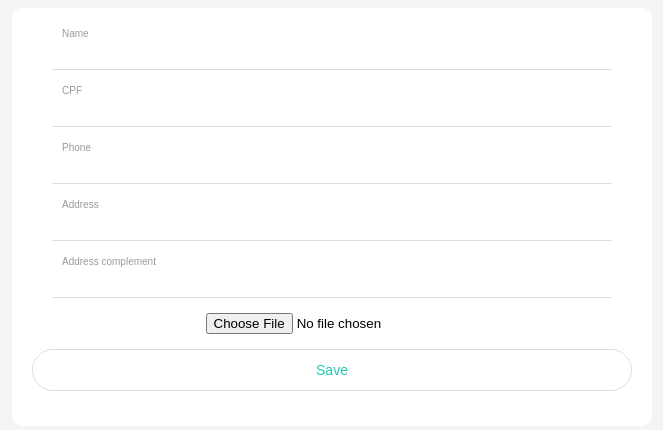
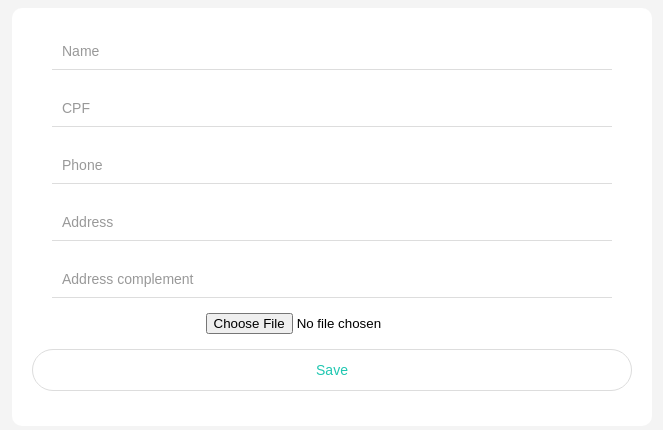
Before and after one commit to gugiserman/vanilla-form, a website built with webpack: page src/index.html in a window 1280 px wide. Shown: the whole page, without its empty margins (308-971 px from the left). Built offline with nearby package versions, Linux system fonts and the light colour scheme.

Commit message:
Fix floating label

```diff
--- a/src/style/input.less
+++ b/src/style/input.less
@@ -20,6 +20,12 @@
   color: @red;
 }
 
+.input:not(:placeholder-shown) ~ .input-label,
+.input:focus ~ .input-label {
+  font-size: 10px;
+  margin-top: -57px;
+}
+
 .input-label {
   position: absolute;
   color: @gray;
@@ -28,10 +34,3 @@
   font-size: 14px;
   transition: 0.1s ease all;
 }
-
-.input:focus ~ .input-label,
-input:not(:focus):valid ~ .input-label,
-input:not(:focus):invalid ~ .input-label {
-  font-size: 10px;
-  margin-top: -57px;
-}
```
